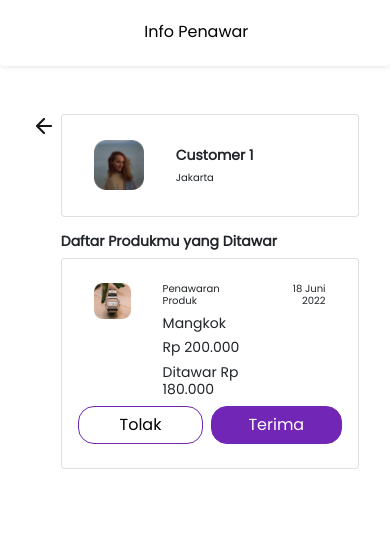
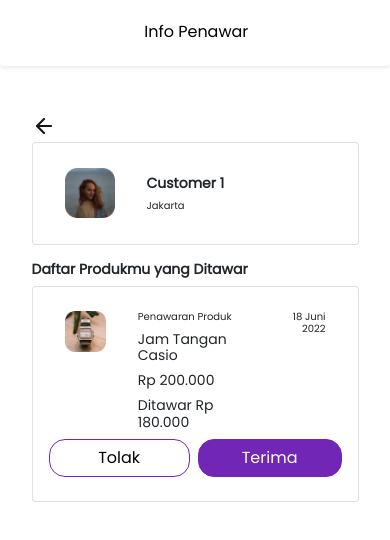
Before and after one commit to jopanalv/frontend-secondhand-kelompok2, a React (Create React App) app: page /info-penawaran in a window 390 px wide. Shown: the top 540 px of the page. Built offline with nearby package versions, Linux system fonts and the light colour scheme.

Commit message:
update data dummy

```diff
--- a/src/assets/style.css
+++ b/src/assets/style.css
@@ -94,15 +94,20 @@ option[value=""][disabled] {
     font-size: 14px;
 }
 
-/* mobile interface*/
+/* medium device*/
 @media screen and (max-width: 915px){
+    /* navbar */
+    .navbar-brand {
+        visibility: hidden;
+    }
 
+    #title {
+        left: 49%;
+    }
+
+    /* profile */
     #profile {
         width: 90%;
-    }
-
-    .navbar-brand {
-        visibility: hidden;
     }
 
     /* info produk */
@@ -113,10 +118,6 @@ option[value=""][disabled] {
     /* info penawaran */
     #info-penawaran {
         width: 90%;
-    }
-
-    #title {
-        left: 49%;
     }
 
 }
@@ -136,9 +137,9 @@ option[value=""][disabled] {
     #info-penawaran {
         width: 50%;
     }
-
 }
 
+/* small device */
 @media screen and (max-width: 600px) {
     #title {
         left: 49%;
--- a/src/data/InfoPenawar.json
+++ b/src/data/InfoPenawar.json
@@ -1,11 +1,9 @@
 {
     "id" : 1,
-  "image" : "https://encrypted-tbn0.gstatic.com/images?q=tbn:ANd9GcQ9-846lPaZVDgy8kofUQo5R11Jf9ytcLptaw&usqp=CAU",
     "name" : "Customer 1",
     "city" : "Jakarta",
     "tawaran" : {
-    "productImage" : "https://c.ndtvimg.com/2021-04/37hi8sl_rava-upma_625x300_17_April_21.jpg?im=FeatureCrop,algorithm=dnn",
-    "product" : "Mangkok",
+      "product" : "Jam Tangan Casio",
       "price" : "200.000",
       "bid" : "180.000",
       "date" : "18 Juni 2022"
--- a/src/pages/InfoPenawaran.js
+++ b/src/pages/InfoPenawaran.js
@@ -1,12 +1,12 @@
 import React from "react";
 import { Image } from "react-bootstrap";
+import { faWhatsapp } from "@fortawesome/free-brands-svg-icons";
+import { FontAwesomeIcon } from "@fortawesome/react-fontawesome";
 import Navbar from "./Navbar";
 import icon_back from "../assets/images/fi_arrow-left.png";
-import data from "../data/InfoPenawar.json";
-import { faWhatsapp } from "@fortawesome/free-brands-svg-icons";
-import { FontAwesomeIcon } from "@fortawesome/react-fontawesome";
 import pembeli from "../assets/images/Rectangle 33.png";
 import produk from "../assets/images/produk.png";
+import data from "../data/InfoPenawar.json";
 
 export default function InfoPenawaran() {
   return (
@@ -14,10 +14,10 @@ export default function InfoPenawaran() {
       <Navbar judul="Info Penawar" />
       <div className="container mt-5" id="info-penawaran">
         <div className="row justify-content-center">
-          <div className="col-1 back">
+          <div className="col-lg-1 col-sm-12 mb-1">
             <Image src={icon_back} />
           </div>
-          <div className="col-11">
+          <div className="col-lg-11 col-sm-12">
             <div className="card px-3 mx-auto">
               <div className="d-flex justify-content-start py-3">
                 <div className="align-self-center">
--- a/src/pages/InfoProduk.js
+++ b/src/pages/InfoProduk.js
@@ -9,10 +9,10 @@ export default function InfoProduk() {
       <Navbar />
       <div className="container mt-5" id="info-produk">
         <div className="row justify-content-center">
-          <div className="col-1 back">
+          <div className="col-lg-1 col-sm-12 mb-1">
             <Image src={icon_back} />
           </div>
-          <div className="col-11">
+          <div className="col-lg-11 col-sm-12">
             <form>
               <div className="row mb-3">
                 <label className="form-label">Nama Produk</label>
@@ -54,7 +54,7 @@ export default function InfoProduk() {
               </div>
               <div className="row mb-3">
                 <label className="form-label">Foto Produk</label>
-                <Image src={uploadGambar} style={{ width: "10em" }} />
+                <Image src={uploadGambar} style={{ width: "8em" }} />
               </div>
               <div className="row mb-3">
                 <div className="col-6 p-0 pe-1">
--- a/src/pages/Navbar.js
+++ b/src/pages/Navbar.js
@@ -1,5 +1,4 @@
 import { Image } from "react-bootstrap";
-import Logo from "../assets/images/Rectangle 127.png";
 
 function Navbar(props) {
   const { judul } = props;
--- a/src/pages/Profile.js
+++ b/src/pages/Profile.js
@@ -9,7 +9,7 @@ function Profile() {
       <Navbar judul="Lengkapi Info Akun" />
       <div className="container mt-5" id="profile">
         <div className="row justify-content-center">
-          <div className="col-lg-1 col-sm-12">
+          <div className="col-lg-1 col-sm-12 mb-1">
             <Image src={icon_back} />
           </div>
           <div className="col-lg-11 col-sm-12">
```
Lines whose indentation alone changed are shown as unchanged.
